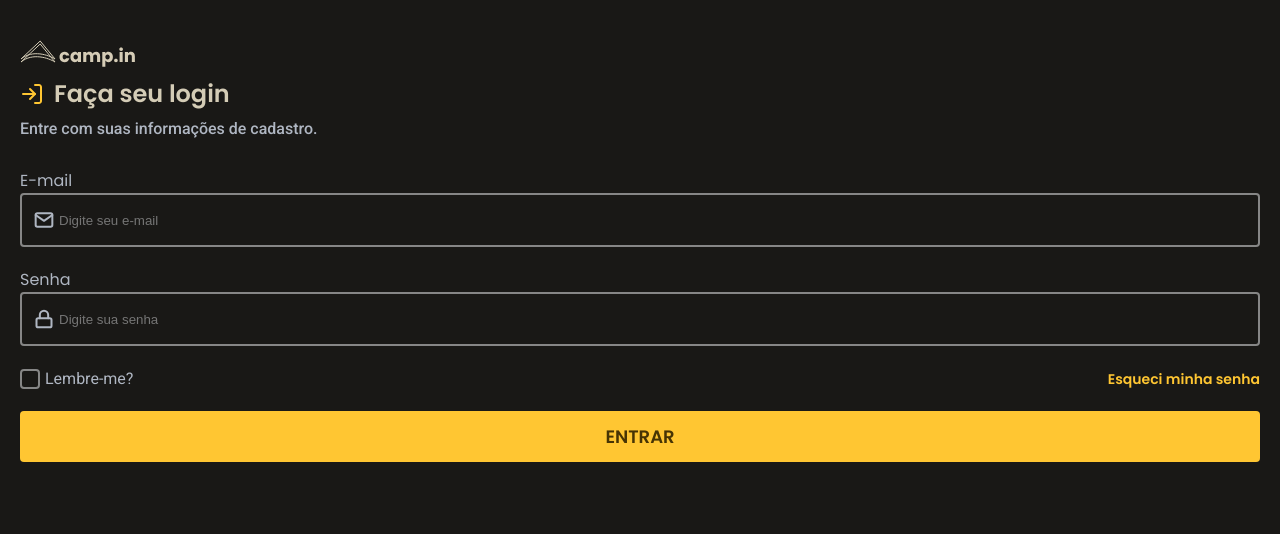
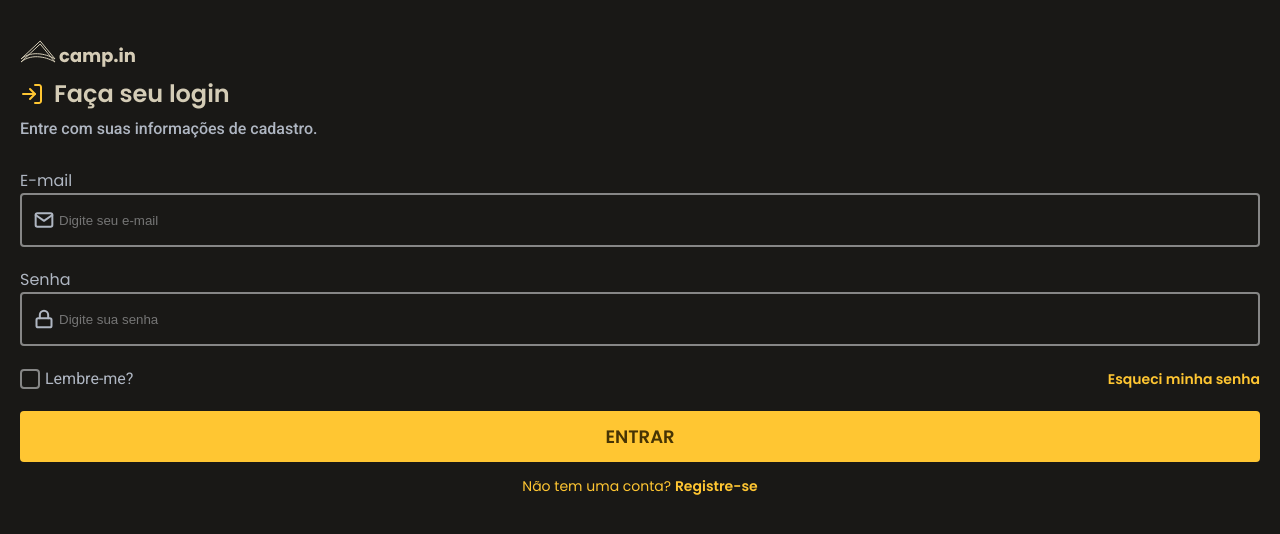
Before and after one commit to swxtz/dd-login, a React (Vite) app: page / in a window 1280 px wide. Shown: the top 534 px of the page. Built offline with nearby package versions, Linux system fonts and the light colour scheme.

Commit message:
style: link to create account

```diff
--- a/src/components/LoginForm/LoginForm.tsx
+++ b/src/components/LoginForm/LoginForm.tsx
@@ -18,7 +18,10 @@ export function LoginForm() {
 					<Checkbox text="Lembre-me?" link="Esqueci minha senha" />
 				</div>
 				<div className="login-form-button">
-					<ButtonLogin title="entrar" />
+					<ButtonLogin  title="entrar" />
+				</div>
+				<div className="login-form-link">
+					<p>Não tem uma conta? <a href="#">Registre-se</a></p>
 				</div>
 			</form>
 		</div>
--- a/src/components/LoginForm/login-form.scss
+++ b/src/components/LoginForm/login-form.scss
@@ -1,3 +1,5 @@
+@import "../../styles/colors";
+
 .login-form-checkbox {
 	margin-top: 1.25rem;
 }
@@ -6,3 +8,15 @@
 	margin-top: 1.25rem;
 	text-align: center;
 }
+
+.login-form-link {
+	margin-top: .875rem;
+	text-align: center;
+	color: $primary-color;
+	font-size: .875rem;
+
+	a {
+		color: $primary-color;
+		font-weight: 600;
+	}
+}
```
